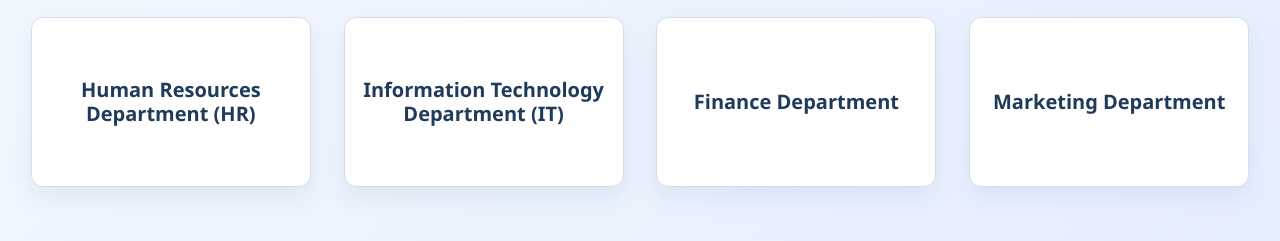
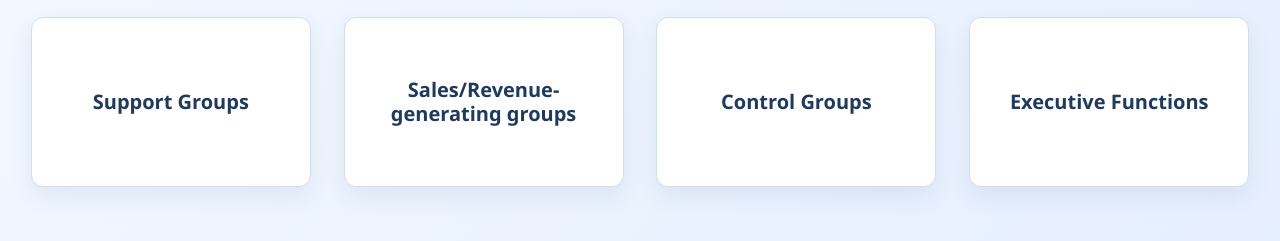
Before and after one commit to Graduation-Project-HRIS/Project-HRIS, a plain HTML site: page frontend/html-files/home-html/home.html in a window 1280 px wide. Shown: the part 259-500 px from the top of the page. Drawn offline with Linux system fonts and the light colour scheme.

Commit message:
Sup Group
Support group files done

```diff
--- a/frontend/html-files/home-html/home.html
+++ b/frontend/html-files/home-html/home.html
@@ -18,7 +18,8 @@
             <nav>
                 <div class="right-nav">
                     <a href="/frontend/html-files/home-html/profile.html">
-                        <img src="/images/navbar/profile-icons.png" alt="User Icon">
+                        <img src="/images/navbar/profile-icons.png"
+                            alt="User Icon">
                     </a>
                 </div>
             </nav>
@@ -29,16 +30,10 @@
             <div class="departments-container">
                 <h1>Departments of the K-holdings company</h1>
                 <div class="department-grid">
-                    <a href="#hr" class="department-link hr-link">Human
-                        Resources Department (HR)</a>
-                    <a href="#it" class="department-link it-link">Information
-                        Technology Department (IT)</a>
-                    <a href="#finance"
-                        class="department-link finance-link">Finance
-                        Department</a>
-                    <a href="#marketing"
-                        class="department-link marketing-link">Marketing
-                        Department</a>
+                    <a href="#hr" class="department-link hr-link">Support Groups</a>
+                    <a href="#it" class="department-link it-link">Sales/Revenue-generating groups</a>
+                    <a href="#finance" class="department-link finance-link">Control Groups</a>
+                    <a href="#marketing" class="department-link marketing-link">Executive Functions</a>
                 </div>
             </div>
         </div>
```
Also changed, not shown: frontend/html-files/support-groups-departments/digital-group.html (added), frontend/html-files/support-groups-departments/hr-and-general-services-group.html (added), frontend/html-files/support-groups-departments/information-technology-group.html (added), frontend/html-files/support-groups-departments/legal-group.html (added), frontend/html-files/support-groups-departments/marketing-and-corporate-communications-group.html (added), frontend/html-files/support-groups-departments/operations-group.html (added).
